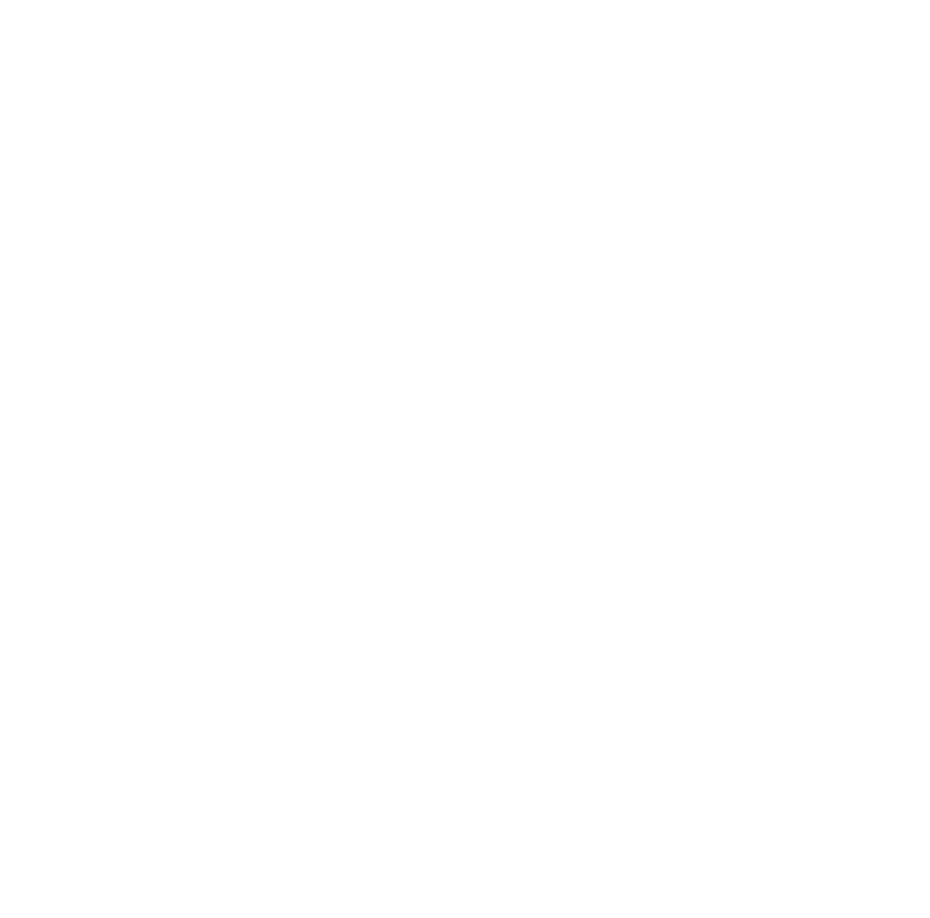
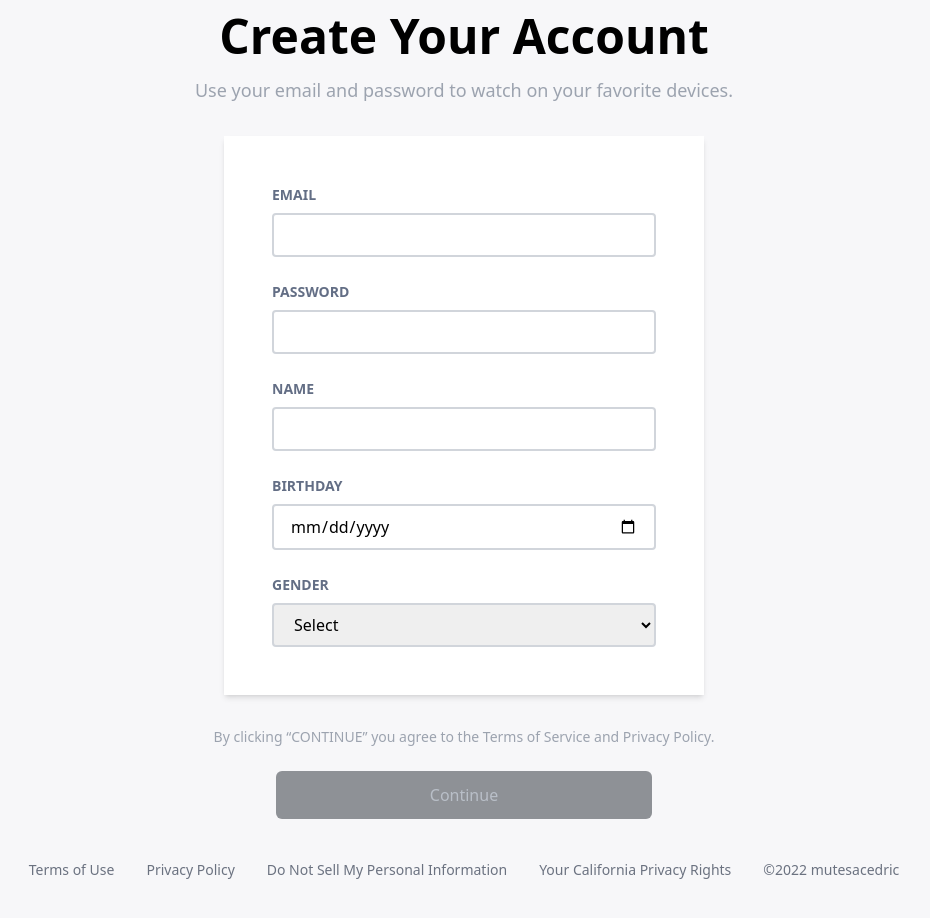
Before and after one commit to Mutesa-Cedric/hulu, a Next.js app: page /account/signup in a window 1280 px wide. Shown: the part 100-1018 px from the top of the page, without its empty margins (176-1106 px from the left). Before the commit the page ends 800 px from the top, so only its background shows below. Built offline with nearby package versions, Linux system fonts and the light colour scheme.

Commit message:
feat : signup ui

```diff
--- a/package.json
+++ b/package.json
@@ -11,6 +11,7 @@
     "react": "18.1.0",
     "react-dom": "18.1.0",
     "react-flip-move": "^3.0.4",
+    "react-hook-form": "^7.34.2",
     "tailwind-scrollbar-hide": "^1.1.7"
   },
   "devDependencies": {
--- a/pages/account/signup.tsx
+++ b/pages/account/signup.tsx
@@ -1,6 +1,141 @@
+import Head from "next/head"
+import Link from "next/link"
+import React, { useState } from "react"
+import { useForm, SubmitHandler } from "react-hook-form";
+
+type Inputs = {
+  email: string,
+  password: string,
+  name: string,
+  birthday: string,
+  gender: string
+};
+
+type FooterLinks = {
+  title: string,
+  href: string
+}
+
+const footerLinks: FooterLinks[] = [
+
+  {
+    title: "Terms of Use",
+    href: "terms"
+  },
+  {
+    title: "Privacy Policy",
+    href: "privacy"
+  },
+  {
+
+    title: "Do Not Sell My Personal Information",
+    href: "do-not-sell-info"
+  },
+  {
+    title: "Your California Privacy Rights",
+    href: "ca-privacy-rights"
+  }
+]
+
+
 function signup() {
+
+  const { register, handleSubmit, watch, formState: { errors } } = useForm<Inputs>();
+  const onSubmit: SubmitHandler<Inputs> = data => {
+    console.log(data)
+  };
+
+  const [buttonDisabled, setButtonDisabled] = useState(true);
   return (
-    <div>signup</div>
+    <div>
+      <Head>
+        <title>Create your account</title>
+        <link rel="icon" href="/images/logo.jpg" />
+      </Head>
+      <main className="flex flex-col justify-between items-center bg-[#f7f7f9]">
+        <header className="w-full px-6 bg-white">
+          <nav className="flex justify-between py-4 items-center">
+            <h1 className="text-2xl font-bold uppercase">Hulu</h1>
+            <Link href={'/account/login'}>
+              <span className="cursor-pointer font-bold uppercase">Log in</span>
+            </Link>
+          </nav>
+        </header>
+
+        <section className="lg:w-2/4  mt-12 flex flex-col items-center">
+          <form onSubmit={handleSubmit(onSubmit)} className=" flex flex-col items-center justify-between w-full">
+            {/* header */}
+            <div className="flex flex-col items-center space-y-4 mb-8">
+              <h1 className="text-5xl font-bold capitalize">Create your account</h1>
+              <h3 className="text-lg text-gray-400">Use your email and password to watch on your favorite devices.</h3>
+            </div>
+
+            {/* main */}
+            <div className="bg-white p-12 space-y-6 shadow-md lg:w-3/4">
+              <div className="input-container">
+                <label htmlFor="email">
+                  email
+                </label>
+                <input type="text" id="email" {...register("email", { required: true })} />
+              </div>
+              <div className="input-container">
+                <label htmlFor="password">
+                  password
+                </label>
+                <input type="password" id="password" {...register("password", { required: true })} />
+              </div>
+              <div className="input-container">
+                <label htmlFor="name">
+                  name
+                </label>
+                <input type="text" id="name" {...register("name", { required: true })} />
+              </div>
+
+              <div className="input-container">
+                <label htmlFor="birthday">
+                  birthday
+                </label>
+                <input type="date" id="birthday" {...register("birthday", { required: true })} />
+              </div>
+              <div className="input-container">
+                <label htmlFor="name">
+                  gender
+                </label>
+                <select className=" block" {...register("gender", { required: true })}>
+                  <option selected>Select</option>
+                  <option value="male">Male</option>
+                  <option value="female">Female</option>
+                  <option value="preferNotToSay">prefer not to say</option>
+                </select>
+              </div>
+            </div>
+
+            {/* footer */}
+            <div className="flex flex-col items-center space-y-6 py-8 pb-10">
+              <div className="text-sm text-gray-400">
+                By clicking “CONTINUE” you agree to the <Link href={'/terms'}>Terms of Service</Link> and <Link href={'/privacy'}>Privacy Policy</Link>.
+              </div>
+              <button type="submit"  className={`${buttonDisabled ? "bg-[rgba(39,44,53,0.5)] text-[#b9bfc8]" : "bg-black text-white"}  py-3 w-3/4 rounded-md`}>
+                Continue
+              </button>
+            </div>
+          </form>
+
+        </section>
+        <footer className="flex items-center justify-center pb-12 space-x-8 text-[14px] text-gray-500">
+          <div className="flex justify-between items-center space-x-8 cursor-pointer">
+            {footerLinks.map((link, index) => (
+              <Link href={link.href} key={index}>
+                <span>{link.title}</span>
+              </Link>
+            ))}
+          </div>
+          <div>
+            <span>&copy;{new Date().getFullYear()} mutesacedric</span>
+          </div>
+        </footer>
+      </main>
+    </div>
   )
 }
 
--- a/pages/index.tsx
+++ b/pages/index.tsx
@@ -1,4 +1,3 @@
-import { request } from 'http'
 import type { NextPage } from 'next'
 import Head from 'next/head'
 import Header from '../components/main/Header'
--- a/styles/globals.css
+++ b/styles/globals.css
@@ -2,14 +2,23 @@
 @tailwind components;
 @tailwind utilities;
 
-@layer base{
-    body{
-        @apply min-h-screen overflow-x-hidden;
-    }
+@layer base {
+  body {
+    @apply min-h-screen overflow-x-hidden;
+  }
 }
 
-@layer components{
-    .channelButton{
-        @apply text-white/50 font-semibold uppercase text-[13px]  hover:text-white pb-3 border-b-[5px] border-white/0 hover:border-white cursor-pointer;
-    }
+@layer components {
+  .channelButton {
+    @apply text-white/50 font-semibold uppercase text-[13px]  hover:text-white pb-3 border-b-[5px] border-white/0 hover:border-white cursor-pointer;
+  }
+  .input-container {
+    @apply flex flex-col space-y-2;
+  }
+  .input-container label {
+    @apply text-[14px] uppercase font-semibold text-[#636e85];
+  }
+  .input-container input,select {
+    @apply border-2 border-gray-300 rounded-[4px] py-2 outline-none px-4 focus:border-gray-800;
+  }
 }
```
Also changed, not shown: 1 other file (tests, documents, lock files or other folders).
